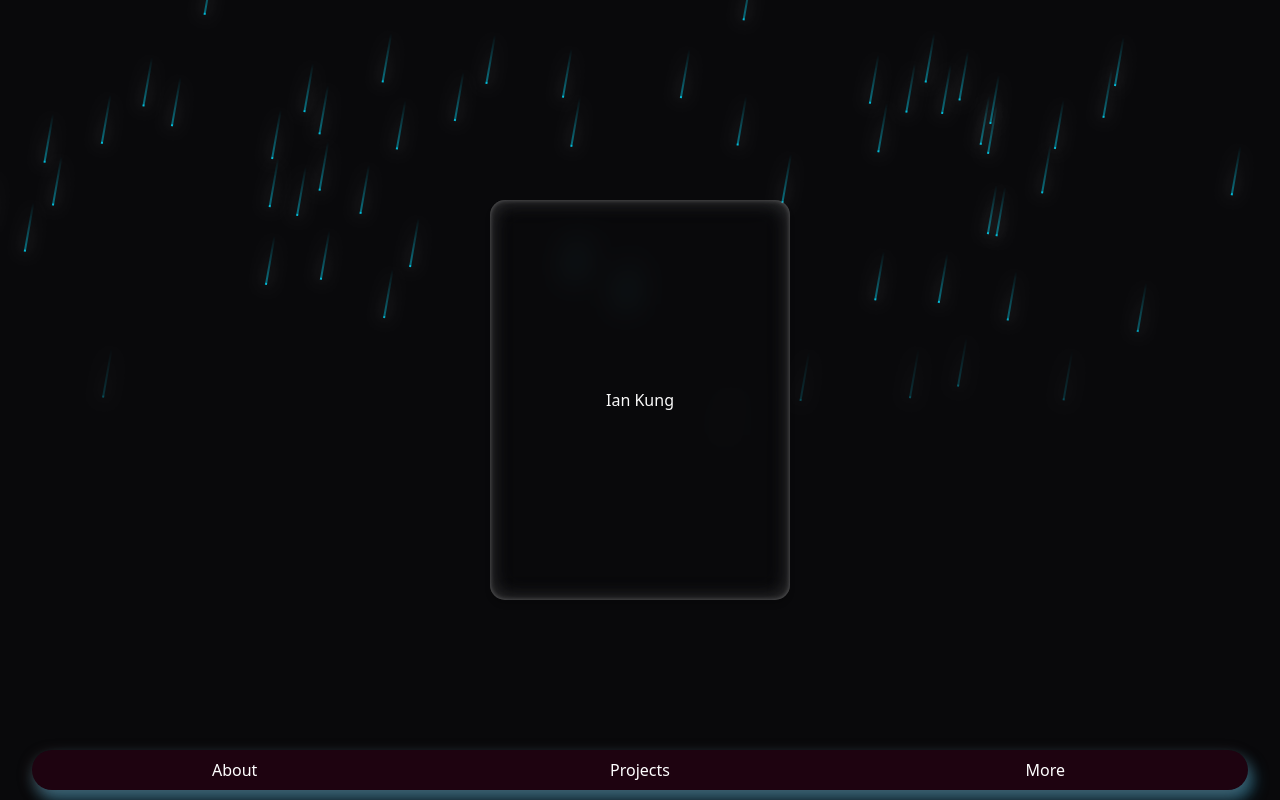
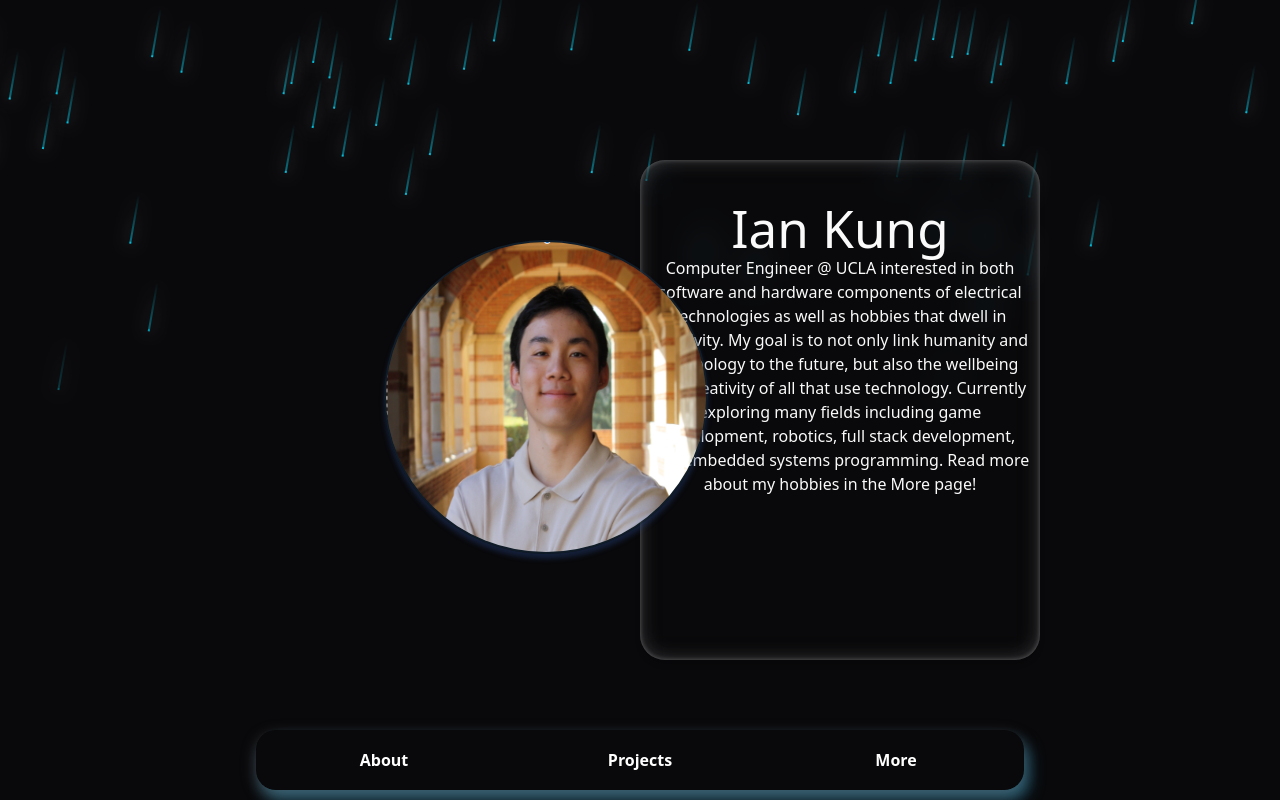
Before and after one commit to IanKingKung/Personal_Website, a React (Vite) app: page /Personal_Website/ in a window 1280 px wide. Built offline with nearby package versions, Linux system fonts and the light colour scheme.

Commit message:
Added Basic About Page and Began CSS on other Pages

```diff
--- a/src/components/components_css/card.css
+++ b/src/components/components_css/card.css
@@ -1,7 +1,5 @@
 /* From Uiverse.io by MijailVillegas */
 .card {
-width: 300px;
-height: 400px;
   border-radius: 15px;
   display: flex;
   flex-direction: column;
--- a/src/components/ui/card.tsx
+++ b/src/components/ui/card.tsx
@@ -1,9 +1,14 @@
 import React from "react";
 import '../components_css/card.css'
-function Card() {
+
+type CardProps = {
+  className?: string;
+};
+
+function Card({ className }: CardProps) {
   return (
     <>
-        <div className="card">Ian Kung</div>
+        <div className={`card ${className}`}></div>
     </>
   );
 }
--- a/src/pages/about.tsx
+++ b/src/pages/about.tsx
@@ -1,13 +1,26 @@
 import '../pages_css/about.css'
 import { Meteors } from "@/components/ui/meteors.tsx";
-import Card from '../components/ui/card.tsx';
+import profile from './profile.png'
 
 function About() {
     return (
         <>
             <div>
                 <Meteors number={60}/>
-                <Card></Card>
+                <div className="bio-card">
+                    <h1>Ian Kung</h1>
+                    <p>
+                        Computer Engineer @ UCLA interested in both software and hardware components of electrical technologies
+                        as well as hobbies that dwell in creativity.
+                        My goal is to not only link humanity and technology to the future, but also the wellbeing and
+                        creativity of all that use technology.
+                        Currently exploring many fields including game development, robotics, full stack development,
+                        and embedded systems programming. Read more about my hobbies in the More page!
+                    </p>
+                </div>
+                <div className="profile-container">
+                    <img src={profile} className="profile" alt="Profile" />
+                </div>
             </div>
         </>
     )
--- a/src/pages/projects.tsx
+++ b/src/pages/projects.tsx
@@ -1,7 +1,10 @@
+import { Meteors } from "@/components/ui/meteors.tsx";
+
 function Projects() {
     return (
         <>
             <text>projects page</text>
+            <Meteors number={60}/>
         </>
     )
 }
--- a/src/pages_css/about.css
+++ b/src/pages_css/about.css
@@ -1,9 +1,47 @@
 @import "tailwindcss";
 
+/* .card {
+  border-radius: 15px;
+  display: flex;
+  flex-direction: column;
+  align-content: center;
+  justify-content: center;
+  gap: 1rem;
+  backdrop-filter: blur(15px);
+  box-shadow: inset 0 0 20px rgba(255, 255, 255, 0.192),
+    inset 0 0 5px rgba(255, 255, 255, 0.274), 0 5px 5px rgba(0, 0, 0, 0.164);
+  transition: 0.5s;
+}    */
+
 /* You write this in a separate file */
-.my-card {
-  background-color: grey;
-  padding: 20px;
-  border-radius: 8px;
-  box-shadow: 0 4px 6px rgba(0,0,0,0.1);
+.bio-card {
+  position: absolute;
+  padding: 10px;
+  padding-top: 40px;
+  top: 20%;
+  left: 50%;
+  height: 500px;
+  width: 400px;
+  border-radius: 25px;
+  backdrop-filter: blur(15px);
+  box-shadow: inset 0 0 20px rgba(255, 255, 255, 0.192),
+  inset 0 0 5px rgba(255, 255, 255, 0.274), 0 5px 5px rgba(0, 0, 0, 0.164);
+  transition: 0.5s;
 }
+
+.profile-container {
+  border: 2px solid rgba(25, 48, 70, 0.508); /* color + thickness */
+  box-shadow: inset 0 0 20px rgba(255, 255, 255, 0.192),
+  inset 0 0 5px rgba(64, 178, 231, 0.274), 0 5px 5px rgba(33, 59, 112, 0.444);
+  border-radius: 50%;
+  position: absolute;
+  top: 30%;
+  left: 30%;
+  object-fit: cover;
+}
+
+.profile {
+  height: 310px;
+  width: 320px;
+  border-radius: 50%;
+}
--- a/src/pages_css/navbar.css
+++ b/src/pages_css/navbar.css
@@ -4,10 +4,11 @@
   color: white;      /* text color */
   font-size: 16px;   /* text size */
   text-decoration: none;
-  font-weight: 500;
+  font-weight: 1000;
 }
 
 .nav-link:hover {
+
   color: #1695cb;
 }
 
@@ -19,9 +20,9 @@
   transform: translateX(-50%);
 
   display: flex;
-  background-color: rgb(30, 3, 16);
-  width: 95%;
-  height: 40px;
+  background-color: rgba(79, 30, 47, 0.021);
+  width: 60%;
+  height: 60px;
   align-items: center;
   justify-content: space-around;
   border-radius: 20px;
```
Also changed, not shown: src/pages/profile.png (added).
